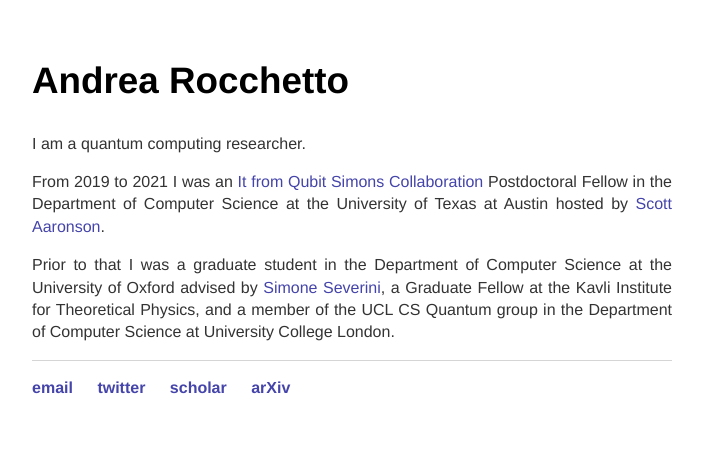
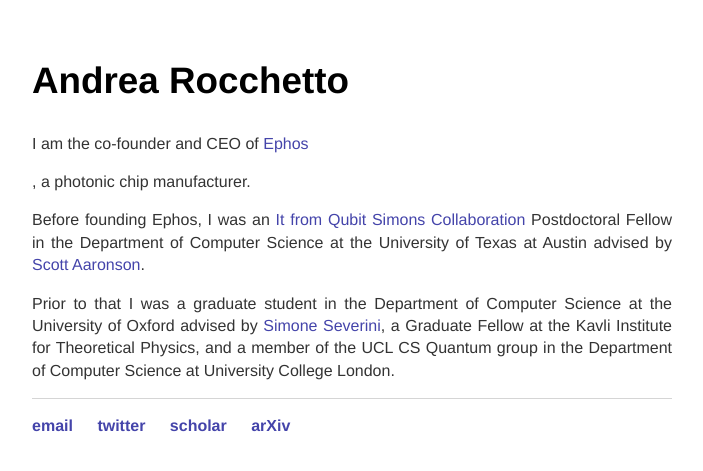
Before and after one commit to andrearocchetto/andrearocchetto.github.io, a Jekyll site: the page built from index.html, in a window 1280 px wide. Shown: the top 471 px of the page, without its empty margins (288-991 px from the left). Built offline with Jekyll 4.4.1, drawn with Linux system fonts in a browser that asks for light colours.

Commit message:
Update index.html
Main update to content in a while

```diff
--- a/index.html
+++ b/index.html
@@ -5,14 +5,14 @@ title: Andrea Rocchetto
 <div class="blurb">
 	<h2>Andrea Rocchetto</h2>
 	<p></p>
-	<p>I am a quantum computing researcher.<p>
+	<p>I am the co-founder and CEO of <a href="https://www.ephos.io">Ephos</a><p>, a photonic chip manufacturer.
 	<p><p>
-	<p>	From 2019 to 2021 I was an
-	 <a href="https://www.simonsfoundation.org/team/andrea-rocchetto/">It from Qubit Simons Collaboration</a>  Postdoctoral Fellow in the Department of Computer Science at the University of Texas at Austin hosted by <a href="https://www.scottaaronson.com/">Scott Aaronson</a>.
+	<p>	Before founding Ephos, I was an
+	 <a href="https://www.simonsfoundation.org/team/andrea-rocchetto/">It from Qubit Simons Collaboration</a>  Postdoctoral Fellow in the Department of Computer Science at the University of Texas at Austin advised by <a href="https://www.scottaaronson.com/">Scott Aaronson</a>.
 	<p></p>
 	<p>Prior to that I was a graduate student in the Department of Computer Science at the University of Oxford advised by <a href="https://www.linkedin.com/in/simoneseverini/">Simone Severini</a>, a Graduate Fellow at the Kavli Institute for Theoretical Physics, and a member of the UCL CS Quantum group  in the Department of Computer Science at University College London.</p>
 	<!-- <h4>Research</h4>
-	<p>My research interests revolve around the theory of quantum computation. All my research papers are available on <a href="https://arxiv.org/search/?searchtype=author&query=Rocchetto%2C+A">arXiv</a>.</p> -->
+	<p>The interplay of physics and computation is at center of my work. I am particularly fascinated by modelling quantum mechanics with data-driven tools and understanding whether machine learning algorithms running on quantum computers can help us discover new physics. Both questions where scratched in my PhD thesis <a href="https://ora.ox.ac.uk/objects/uuid:63537c54-f080-49f7-b0c5-7417a2ef53af/files/m9e53052f94b6c5997b72db3795be0ccf:">Algorithmic models in quantum mechanics</a>. All my research papers are available on <a href="https://arxiv.org/search/?searchtype=author&query=Rocchetto%2C+A">arXiv</a>.</p> -->
 	  </body>
 	</html>
 </div><!-- /.blurb -->
```
